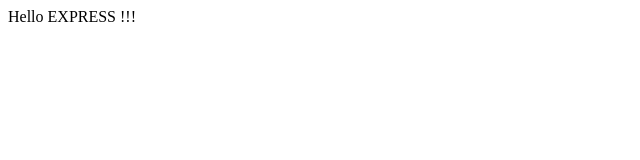
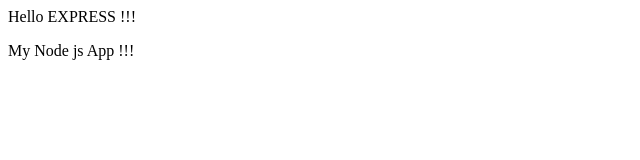
Before and after one commit to sudhanshuss/web-server, a website: page public/index.html in a window 1280 px wide. Shown: the whole page, without its empty margins (0-640 px from the left). Drawn offline with Linux system fonts and the light colour scheme.

Commit message:
updated index.html

```diff
--- a/public/index.html
+++ b/public/index.html
@@ -5,5 +5,6 @@
  </head>
  <body>
  	Hello EXPRESS !!!
+ 	<p>My Node js App !!!</p>
  </body>
 </html>
```
